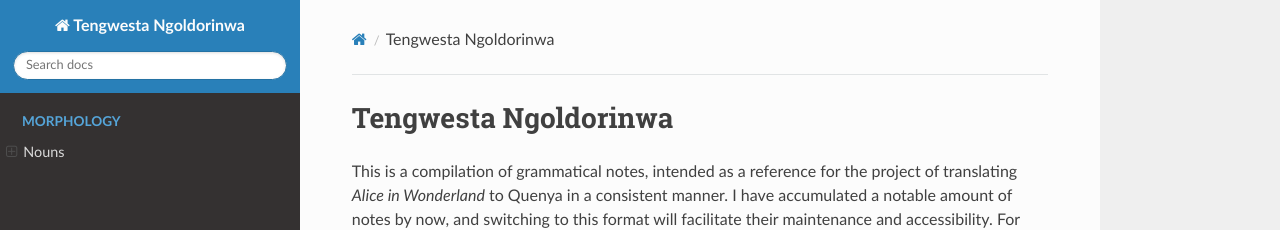
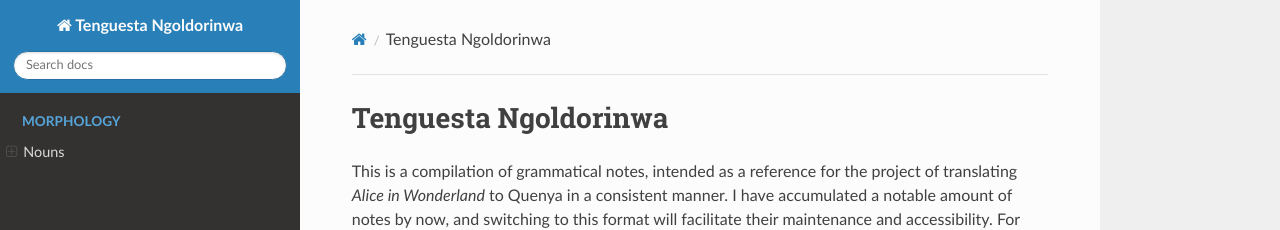
Before and after one commit to feophan/tenguesta_ngoldorinwa, an MkDocs documentation site: the page built from docs/index.md, in a window 1280 px wide. Shown: the top 230 px of the page. Built offline with MkDocs 1.6.1, drawn with Linux system fonts in a browser that asks for light colours; nearby versions of some CDN libraries; old or Windows-style settings are respelled for this version of MkDocs.

Commit message:
name update

```diff
--- a/docs/index.md
+++ b/docs/index.md
@@ -1,4 +1,4 @@
-# Tengwesta Ngoldorinwa
+# Tenguesta Ngoldorinwa
 
 This is a compilation of grammatical notes, intended as a reference for the project of translating *Alice in Wonderland* to Quenya in a consistent manner.
  I have accumulated a notable amount of notes by now, and switching to this format will facilitate their maintenance and accessibility. For now only a few notes are added, but the rest will slowly be transferred as well. But even the notes-composition phase is far from being over.
--- a/mkdocs.yml
+++ b/mkdocs.yml
@@ -1,4 +1,4 @@
-site_name: Tengwesta Ngoldorinwa
+site_name: Tenguesta Ngoldorinwa
 
 pages:
     - 'Morphology':
```
